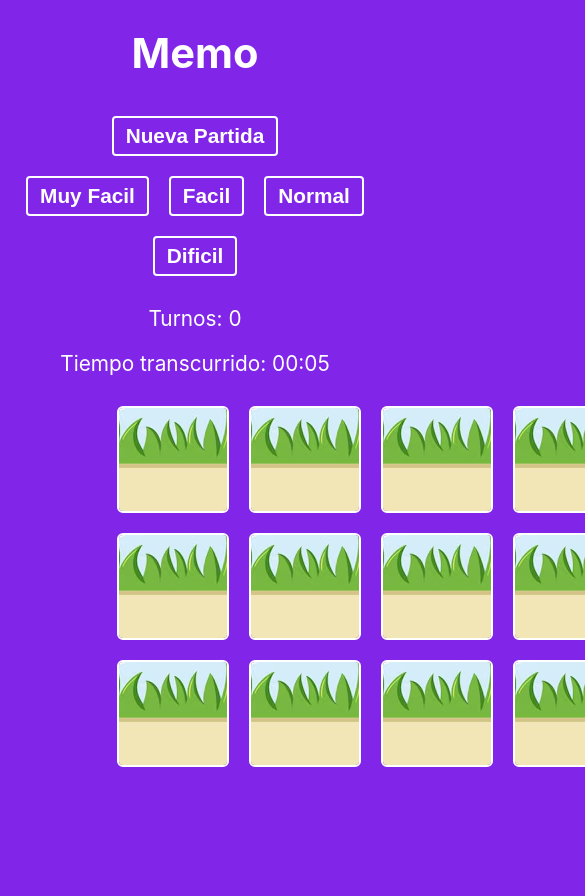
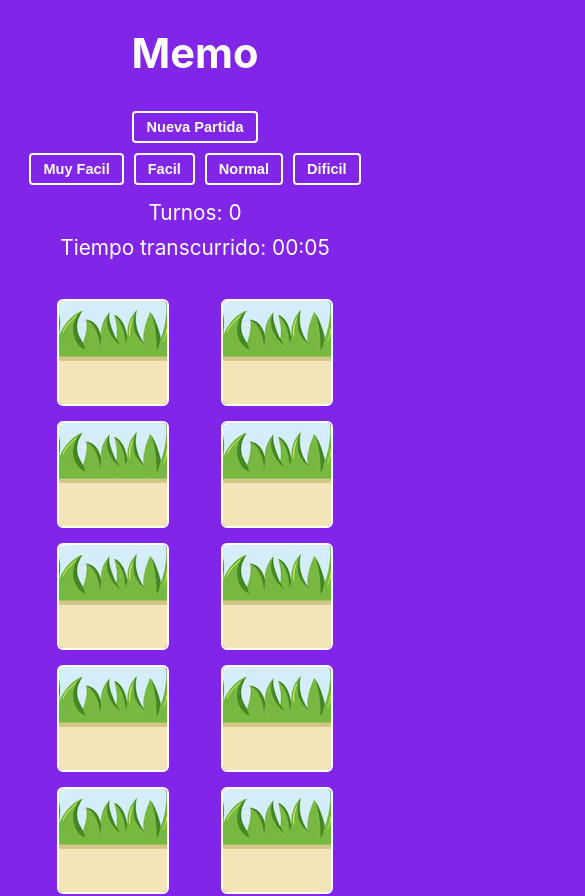
Before and after one commit to emanuelbalcazar/darwoft-desafio-memo, a React (Create React App) app: page / in a window 390 px wide. Shown: the top 896 px of the page, 585 px wide, since content can reach past the window. Built offline with nearby package versions, Linux system fonts and the light colour scheme.

Commit message:
Se agregan modificaciones css para pantallas mobile

```diff
--- a/src/App.css
+++ b/src/App.css
@@ -7,6 +7,11 @@
 .turns {
   margin-top: 20px;
   margin-bottom: 20px;
+
+  @media (max-width: 600px) {
+    margin-top: 10px;
+    margin-bottom: 10px;
+  }
 }
 
 button {
@@ -18,10 +23,12 @@ button {
   font-weight: bold;
   cursor: pointer;
   font-size: 1em;
-  margin-top: 10px;
-  margin-bottom: 10px;
-  margin-right: 10px;
-  margin-left: 10px;
+  margin: 10px;
+
+  @media (max-width: 600px) {
+    font-size: 0.7em;
+    margin: 5px;
+  }
 }
 
 button:hover {
@@ -37,4 +44,19 @@ button:hover {
   grid-gap: 20px;
   align-items: center;
   justify-items: center;
+
+  @media (max-width: 600px) {
+    margin: 10%;
+    grid-template-columns: 1fr 1fr;
+    grid-gap: 15px;
+  }
 }
+
+.levelChoice {
+  align-items: center;
+  justify-items: center;
+
+  @media (max-width: 600px) {
+    width: 100%;
+  }
+}
--- a/src/App.js
+++ b/src/App.js
@@ -113,7 +113,7 @@ function App() {
       <h1>Memo</h1>
       <button onClick={handleNewGame}>Nueva Partida</button>
 
-      <div>
+      <div className='levelChoice'>
         <button onClick={() => handleLevelDifficulty('veryEasy')}>Muy Facil</button>
         <button onClick={() => handleLevelDifficulty('easy')}>Facil</button>
         <button onClick={() => handleLevelDifficulty('normal')}>Normal</button>
--- a/src/index.js
+++ b/src/index.js
@@ -5,6 +5,8 @@ import App from './App';
 import reportWebVitals from './reportWebVitals';
 
 const root = ReactDOM.createRoot(document.getElementById('root'));
+document.title = 'Memo';
+
 root.render(
   <React.StrictMode>
     <App />
```
Also changed, not shown: 1 other file (tests, documents, lock files or other folders).
